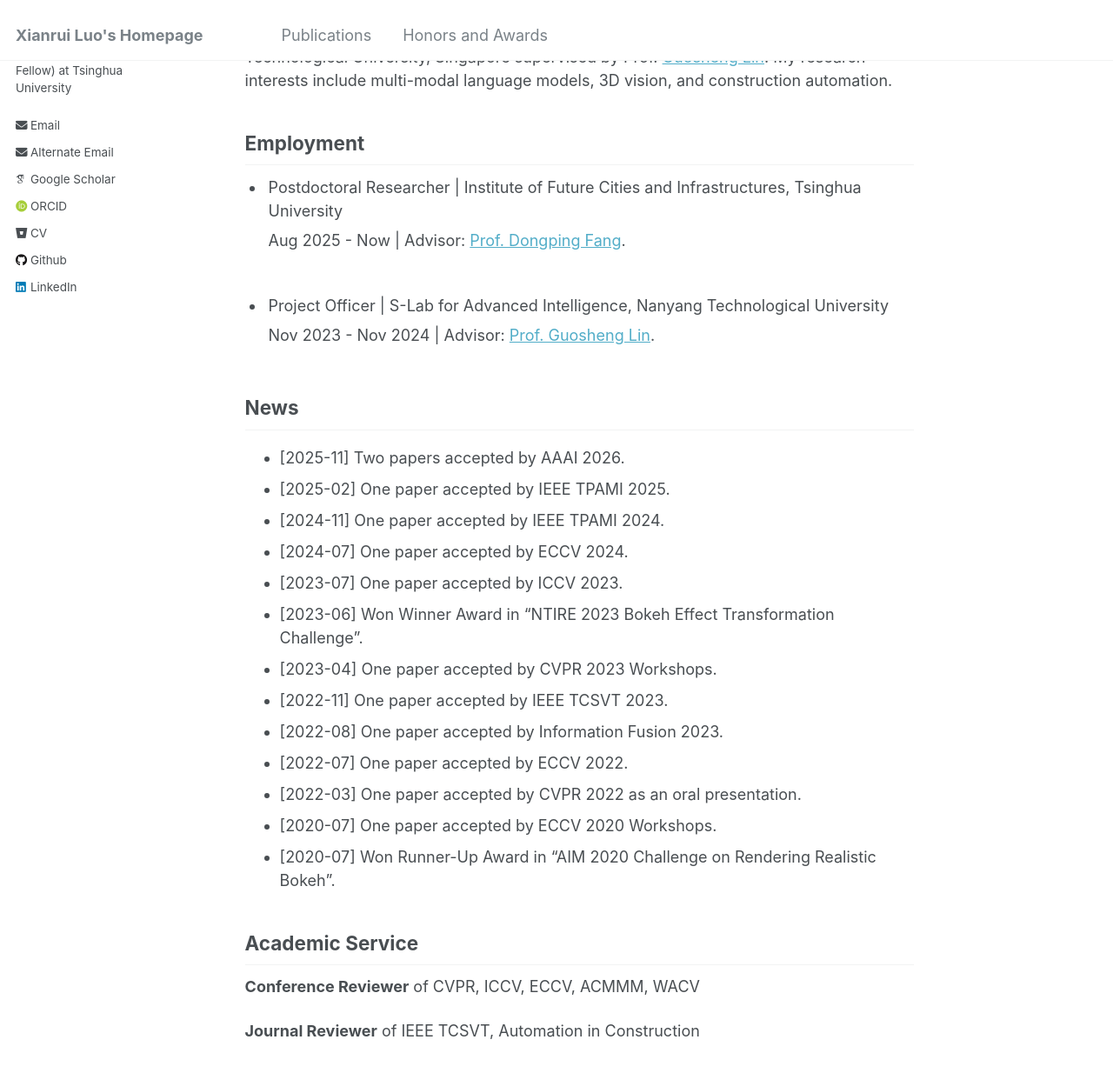
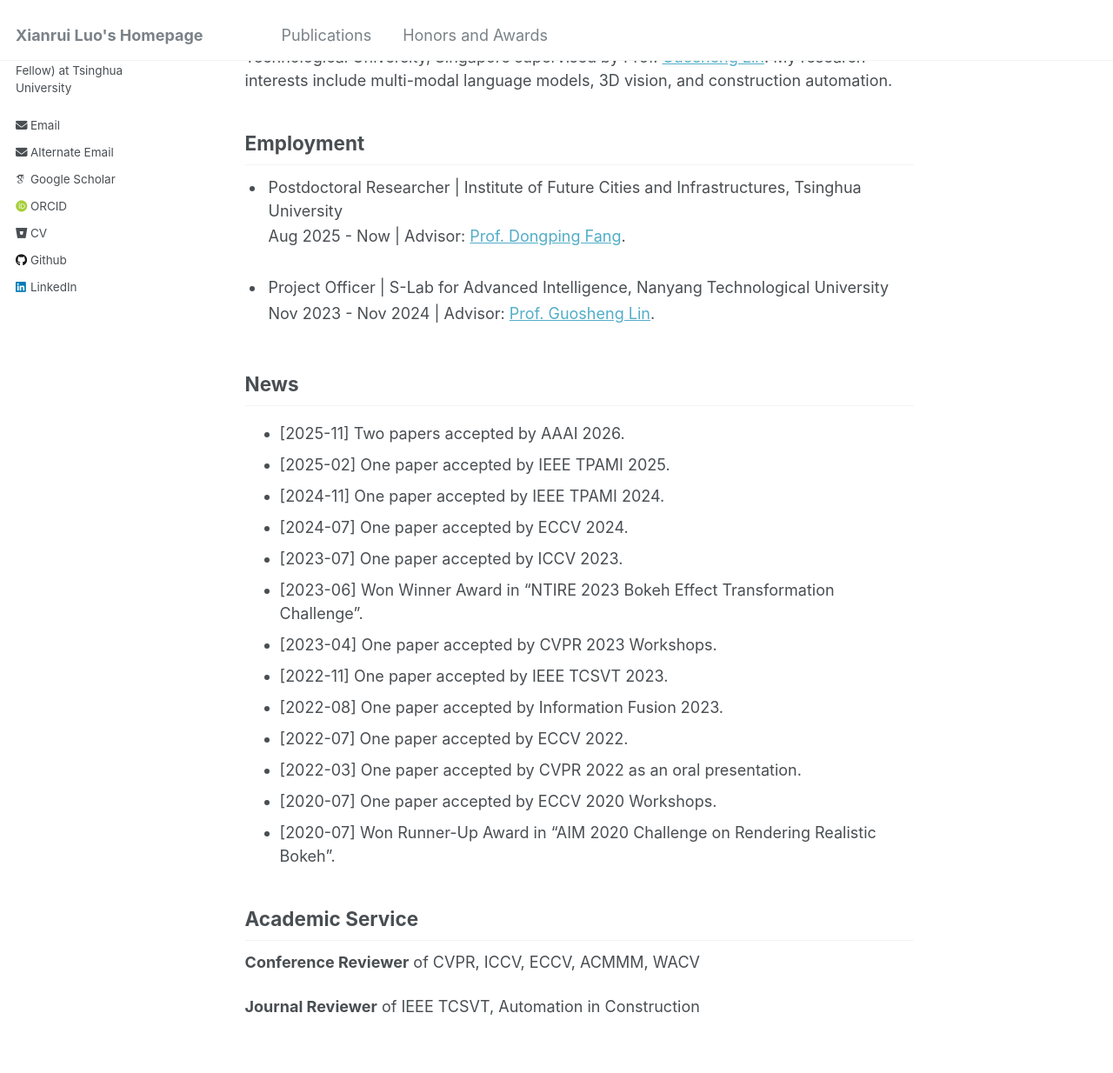
Before and after one commit to xianrui-luo/xianrui-luo.github.io, a Jekyll site: the page built from _pages/about.md, in a window 1280 px wide and 1400 px high, scrolled down 231 px. Shown: the top 1234 px of the window at 87% size. Built offline with Jekyll 4.4.1, drawn with Linux system fonts in a browser that asks for light colours; some web fonts are replaced.

Commit message:
Update _home.scss

```diff
--- a/_sass/_home.scss
+++ b/_sass/_home.scss
@@ -16,7 +16,7 @@
 .home-page-content {
   .experience-list {
     display: grid;
-    gap: 2rem;
+    gap: 1.25rem;
     margin: 0.5rem 0 2rem;
     padding-left: 1.3em;
   }
@@ -26,7 +26,7 @@
   }
 
   .experience-item__topline {
-    margin-bottom: 0.35rem;
+    margin-bottom: 0.15rem;
 
     h3,
     p {
@@ -54,6 +54,6 @@
 
   .experience-item__body p {
     font-size: 1rem;
-    line-height: 1.7;
+    line-height: 1.5;
   }
 }
```
